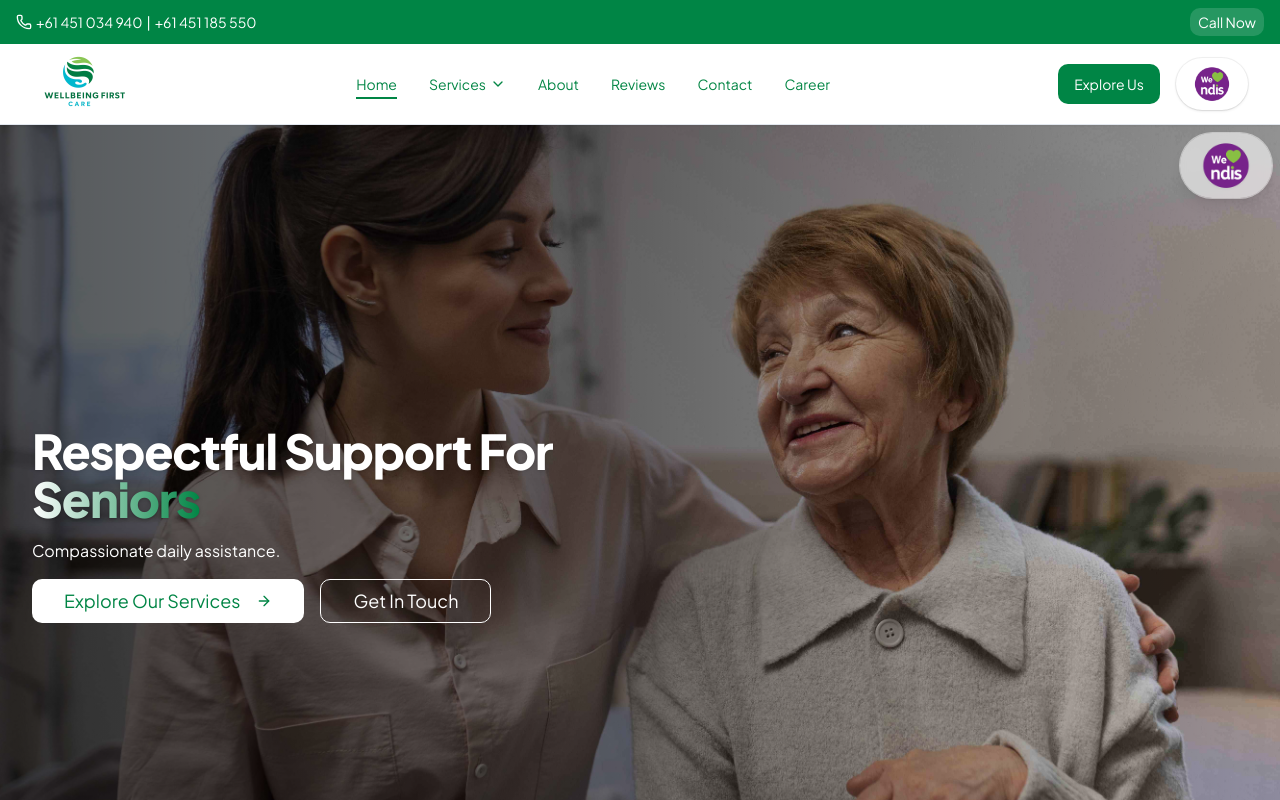
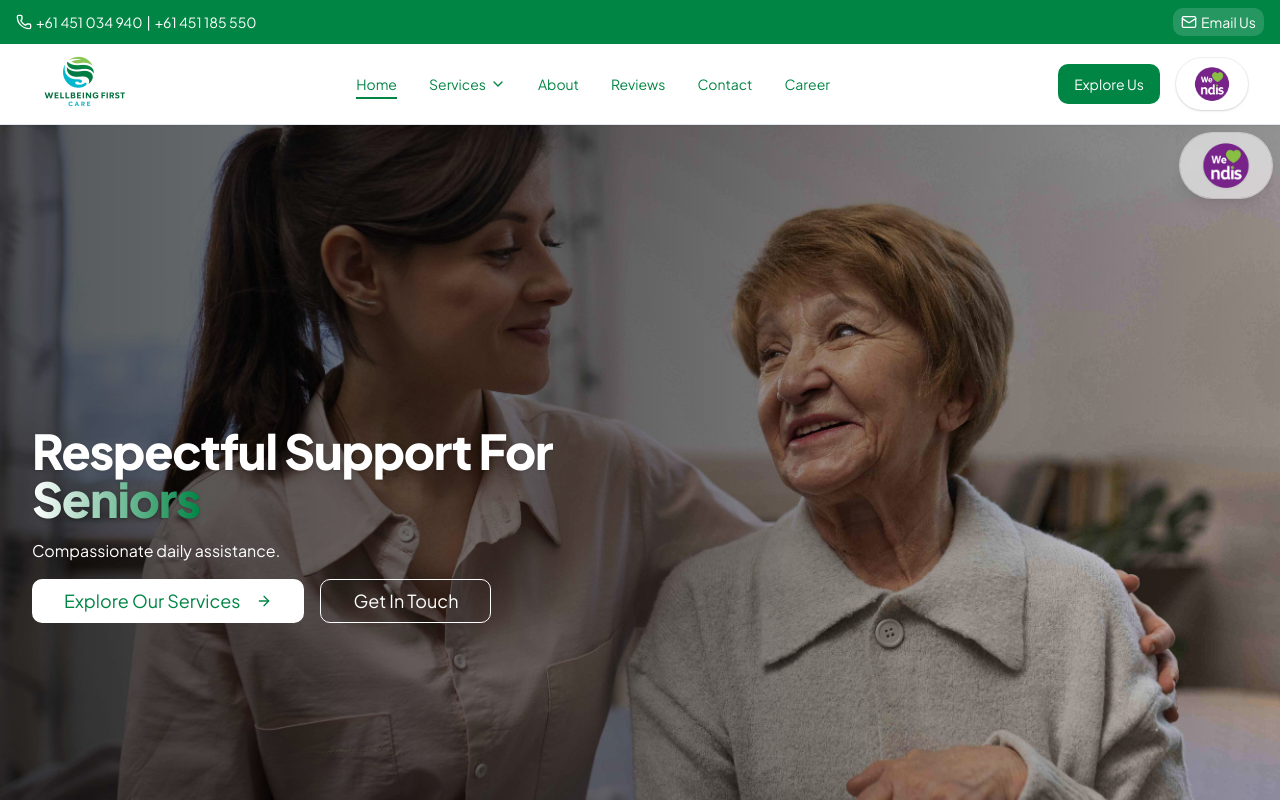
Before and after one commit to zainabijaz0/WellbeingFirstCare, a React (Vite) app: page / in a window 1280 px wide. Shown: the top 800 px of the page. Built offline with nearby package versions, Linux system fonts and the light colour scheme.

Commit message:
Change top bar Call button to Email button with mailto
cgen-3a839c73f0ac4048900f8ffdc11c4140

```diff
--- a/client/components/Header.tsx
+++ b/client/components/Header.tsx
@@ -1,6 +1,6 @@
 import React, { useEffect, useRef, useState } from "react";
 import { Link, useLocation } from "react-router-dom";
-import { Menu, X, Phone, ChevronDown } from "lucide-react";
+import { Menu, X, Phone, ChevronDown, Mail } from "lucide-react";
 import { Logo } from "./Logo";
 import { Button } from "./ui/button";
 import { AnimatePresence, motion } from "framer-motion";
@@ -85,10 +85,11 @@ export function Header() {
             </a>
           </div>
           <a
-            href="tel:+61451034940"
+            href="mailto:info@wellbeingfirstcare.com?subject=Enquiry&body=Hello%2C%20I%27d%20like%20to%20learn%20more%20about%20your%20services."
             className="px-2 py-1 rounded-md bg-white/15 hover:bg-white/25 transition-colors inline-flex items-center gap-1"
           >
-            <span className="hidden sm:inline">Call Now</span><span className="inline sm:hidden">Call</span>
+            <Mail className="w-3 h-3 sm:w-4 sm:h-4" />
+            <span className="hidden sm:inline">Email Us</span><span className="inline sm:hidden">Email</span>
           </a>
         </div>
       </div>
```
